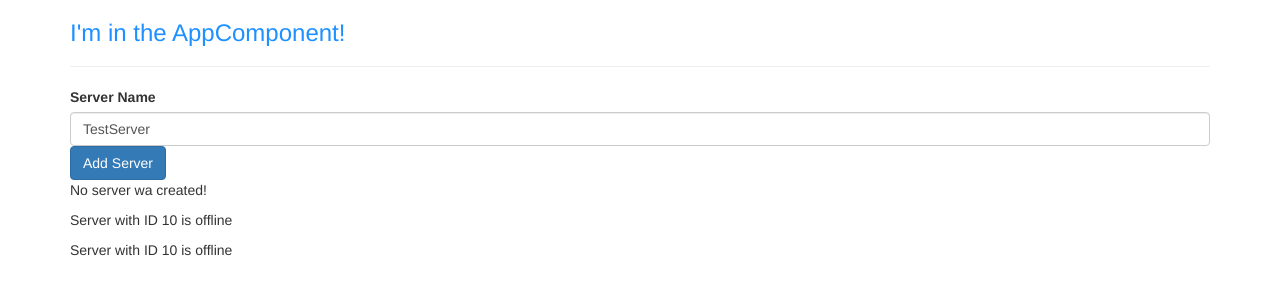
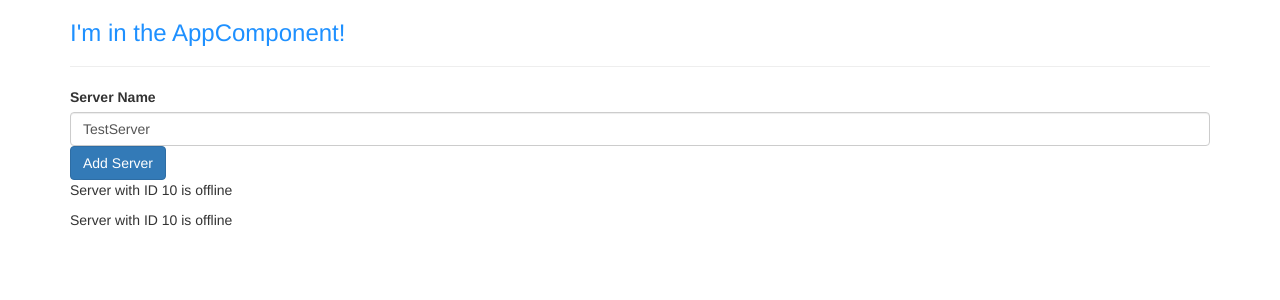
Before and after one commit to jjunhwan-kim/angular2-basic, an Angular app: page / in a window 1280 px wide. Shown: the top 300 px of the page. Built offline with nearby package versions, Linux system fonts and the light colour scheme.

Commit message:
Add ngIf directive
- ngIf 디렉티브 추가
- 일반적으로 디렉티브는 속성 셀렉터를 사용하여 추가
- ngIf는 DOM의 구조를 변경하는 구조적 디렉티브이므로 "*" 를 표시해야함

```diff
--- a/src/app/servers/servers.component.html
+++ b/src/app/servers/servers.component.html
@@ -14,8 +14,8 @@
   (click)="onCreateServer()">Add Server</button>
 <!-- <p>{{ allowNewServer }}</p> -->
 <!-- <p [innerText]="allowNewServer"></p> -->
-<p>{{ serverCreationStatus }}</p>
-
+<!-- <p>{{ serverCreationStatus }}</p> -->
+<p *ngIf="serverCreated">Server was created, server name is {{ serverName }}</p>
 
 <app-server></app-server>
 <app-server></app-server>
--- a/src/app/servers/servers.component.ts
+++ b/src/app/servers/servers.component.ts
@@ -12,8 +12,9 @@ import { Component, OnInit } from '@angular/core';
 })
 export class ServersComponent implements OnInit {
   allowNewServer = false;
-  serverCreationStatus = 'No server wa created!';
+  serverCreationStatus = 'No server was created!';
   serverName = 'TestServer';
+  serverCreated = false;
 
   constructor() {
     setTimeout(() => {
@@ -25,6 +26,7 @@ export class ServersComponent implements OnInit {
   }
 
   onCreateServer() {
+    this.serverCreated = true;
     this.serverCreationStatus = 'Server was created! Name is ' + this.serverName;
   }
 
```
